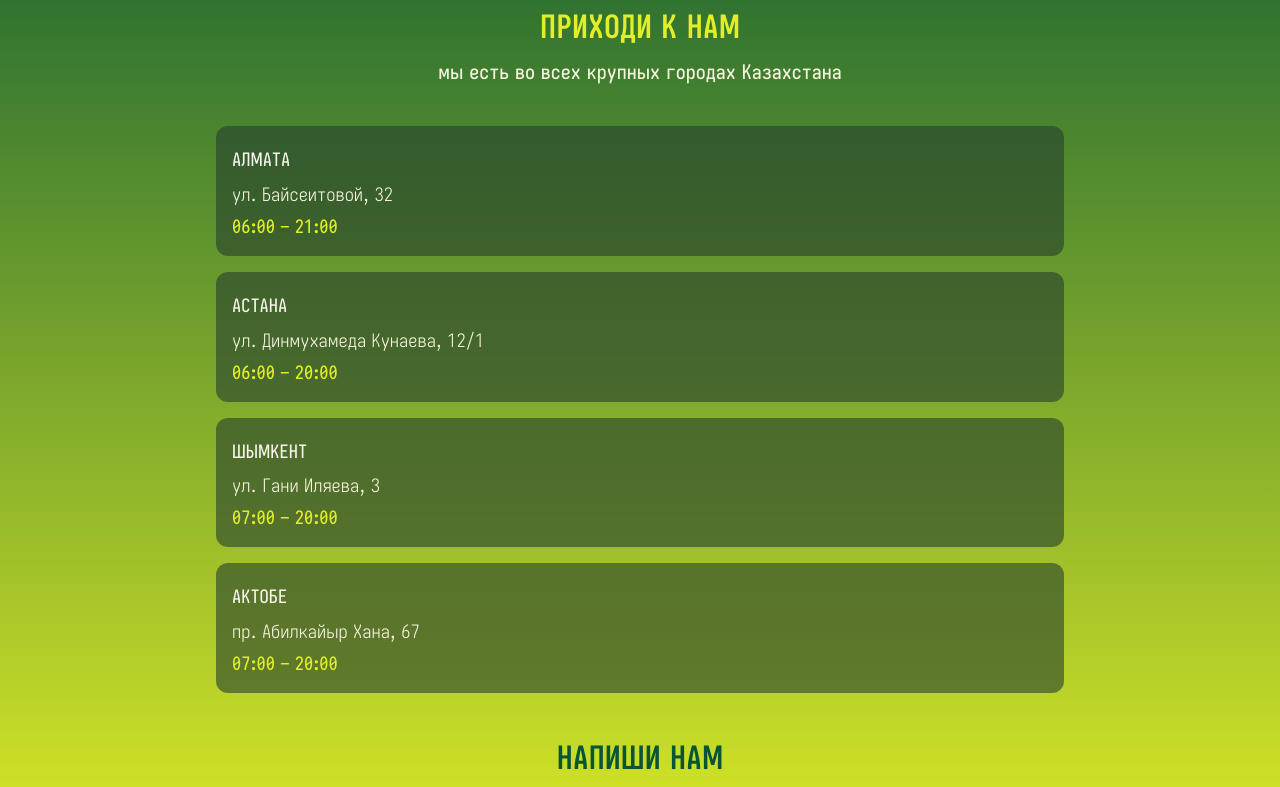
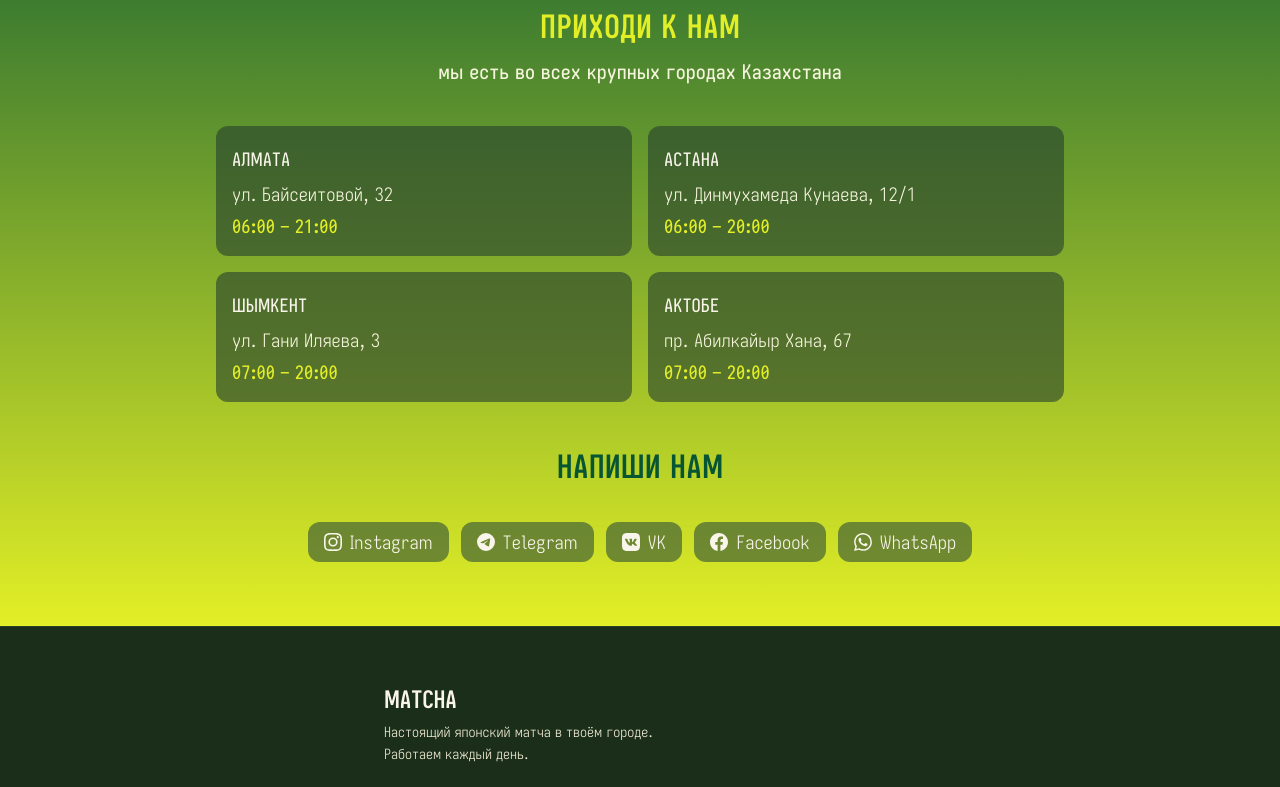
Before and after one commit to bavayra/matcha-cafe, a React (Vite) app: page / in a window 1280 px wide. Shown: the part 5340-6127 px from the top of the page. Built offline with nearby package versions, Linux system fonts and the light colour scheme; the HTML template or start-up script is replaced by a standard one.

Commit message:
refactor/style(Contacts-768): set grid cols to 2, added margin-top for the social links

```diff
--- a/src/components/Contacts/Contacts.tsx
+++ b/src/components/Contacts/Contacts.tsx
@@ -84,9 +84,9 @@
           </p>
         </div>
 
-        <div className="flex flex-col gap-10">
+        <div className="flex flex-col gap-10 ">
           {/* Locations */}
-          <div className="flex flex-col gap-4 ">
+          <div className="grid grid-cols-1 md:grid-cols-2 gap-4">
             <h3 className="hidden">Местоположения наших кафе</h3>
             {locations.map((loc, i) => (
               <address
@@ -103,7 +103,7 @@
           {/* Socials */}
           <div>
             <h3 className="text-[var(--green-main)]">НАПИШИ НАМ</h3>
-            <div className="flex flex-wrap gap-3 justify-center">
+            <div className="flex flex-wrap gap-3 justify-center md:mt-8">
               {socials.map(s => (
                 <a
                   key={s.name}
```
